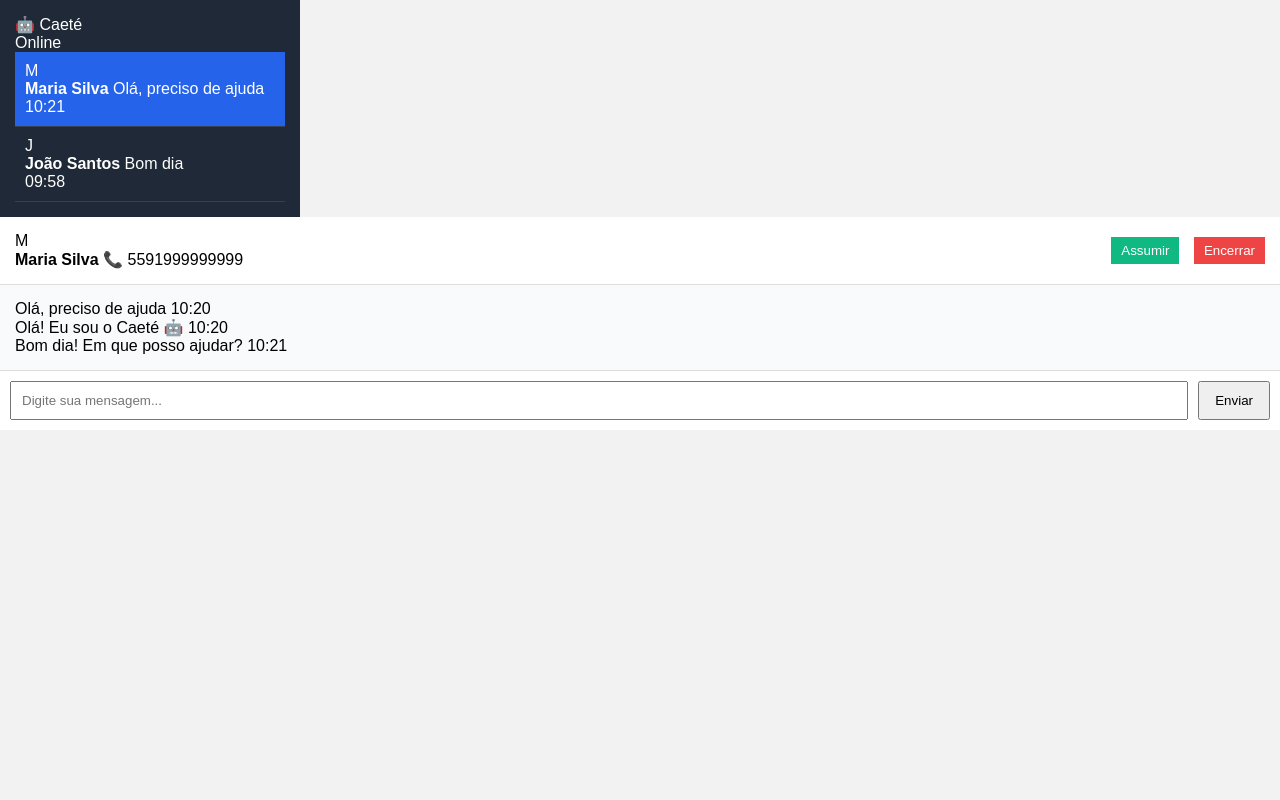
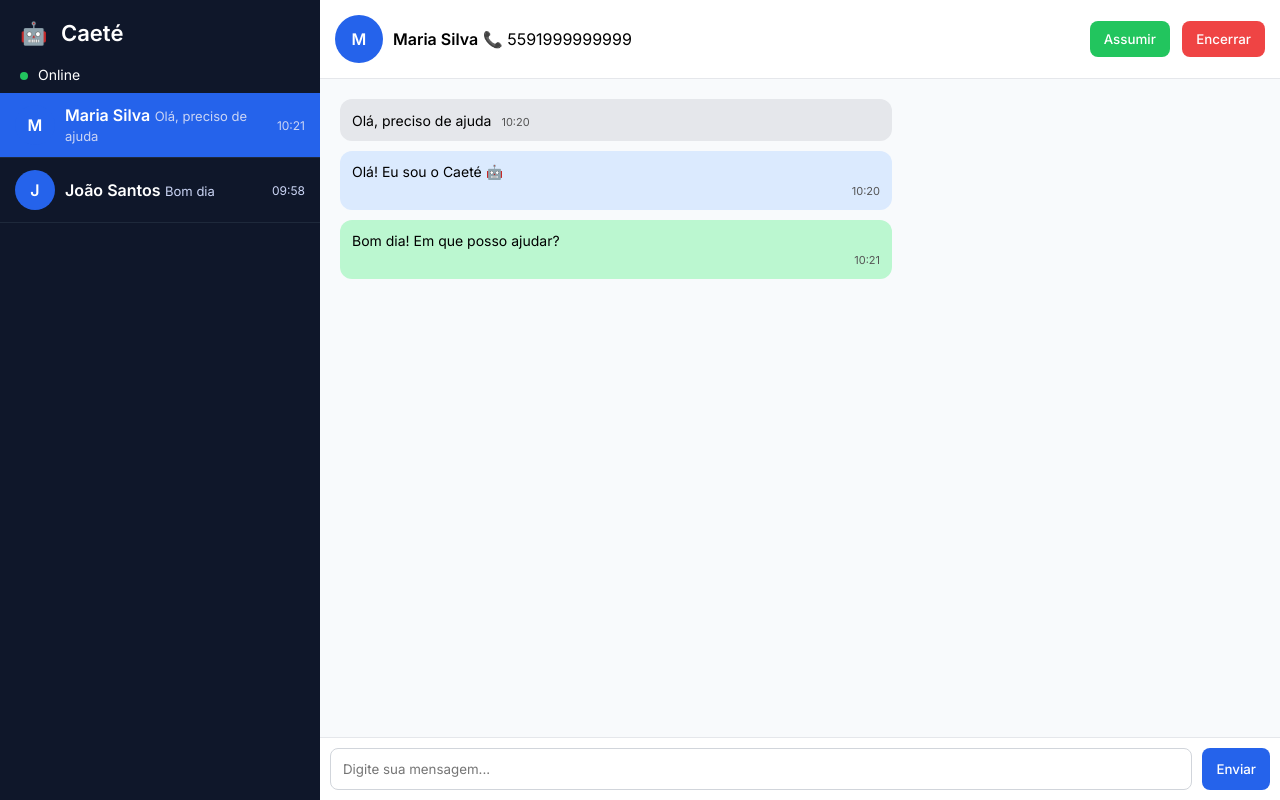
Before and after one commit to tecnologiasemedbraganca-hub/whatsapp-bot-render, a Flask app: page /painel in a window 1280 px wide. Run offline with Flask 3, Linux system fonts and the light colour scheme.

Commit message:
Update painel.css

```diff
--- a/static/css/painel.css
+++ b/static/css/painel.css
@@ -2,46 +2,104 @@
     margin: 0;
     padding: 0;
     box-sizing: border-box;
-    font-family: Arial, Helvetica, sans-serif;
+    font-family: "Inter", sans-serif;
 }
 
 body {
-    background: #f2f2f2;
+    background: #e5e7eb;
 }
 
-.container {
+.app {
     display: flex;
     height: 100vh;
 }
 
 /* SIDEBAR */
 .sidebar {
-    width: 300px;
-    background: #1f2937;
+    width: 320px;
+    background: #0f172a;
     color: #fff;
-    padding: 15px;
+    display: flex;
+    flex-direction: column;
 }
 
-.sidebar h2 {
-    margin-bottom: 15px;
+.logo {
+    padding: 20px;
+    font-size: 22px;
+    font-weight: 600;
 }
 
-.conversas {
-    list-style: none;
+.logo span {
+    margin-left: 8px;
+}
+
+.status {
+    padding: 0 20px 10px;
+    font-size: 14px;
+}
+
+.dot {
+    height: 8px;
+    width: 8px;
+    border-radius: 50%;
+    display: inline-block;
+    margin-right: 6px;
+}
+
+.online {
+    background: #22c55e;
+}
+
+.lista-conversas {
+    overflow-y: auto;
 }
 
 .conversa {
-    padding: 10px;
-    border-bottom: 1px solid #374151;
+    display: flex;
+    align-items: center;
+    padding: 12px 15px;
+    border-bottom: 1px solid #1e293b;
     cursor: pointer;
 }
 
 .conversa:hover {
-    background: #374151;
+    background: #1e293b;
 }
 
 .conversa.ativa {
     background: #2563eb;
+}
+
+.avatar {
+    background: #2563eb;
+    color: #fff;
+    width: 40px;
+    height: 40px;
+    border-radius: 50%;
+    display: flex;
+    align-items: center;
+    justify-content: center;
+    font-weight: 600;
+}
+
+.avatar.grande {
+    width: 48px;
+    height: 48px;
+}
+
+.info {
+    flex: 1;
+    margin-left: 10px;
+}
+
+.info span {
+    font-size: 13px;
+    color: #cbd5f5;
+}
+
+.hora {
+    font-size: 12px;
+    color: #cbd5f5;
 }
 
 /* CHAT */
@@ -49,78 +107,102 @@ body {
     flex: 1;
     display: flex;
     flex-direction: column;
-    background: #fff;
+    background: #f8fafc;
 }
 
 .chat-header {
     padding: 15px;
-    border-bottom: 1px solid #ddd;
+    background: #fff;
+    border-bottom: 1px solid #e5e7eb;
     display: flex;
     justify-content: space-between;
     align-items: center;
 }
 
-.acoes button {
+.usuario {
+    display: flex;
+    align-items: center;
+    gap: 10px;
+}
+
+.acoes .btn {
+    margin-left: 8px;
+}
+
+/* MENSAGENS */
+.mensagens {
+    flex: 1;
+    padding: 20px;
+    overflow-y: auto;
+}
+
+.msg {
+    max-width: 60%;
+    padding: 12px;
+    margin-bottom: 10px;
+    border-radius: 12px;
+    font-size: 14px;
+    position: relative;
+}
+
+.msg.usuario {
+    background: #e5e7eb;
+    align-self: flex-start;
+}
+
+.msg.bot {
+    background: #dbeafe;
+    align-self: flex-start;
+}
+
+.msg.atendente {
+    background: #bbf7d0;
+    align-self: flex-end;
+}
+
+.msg .hora {
+    display: block;
+    text-align: right;
+    font-size: 11px;
+    margin-top: 4px;
+    color: #555;
+}
+
+/* RESPOSTA */
+.resposta {
+    background: #fff;
+    padding: 10px;
+    display: flex;
+    border-top: 1px solid #e5e7eb;
+}
+
+.resposta input {
+    flex: 1;
+    padding: 12px;
+    border-radius: 8px;
+    border: 1px solid #d1d5db;
+}
+
+.btn {
+    padding: 10px 14px;
+    border: none;
+    border-radius: 8px;
+    cursor: pointer;
+    font-weight: 500;
+}
+
+.enviar {
+    background: #2563eb;
+    color: #fff;
     margin-left: 10px;
-    padding: 6px 10px;
-    cursor: pointer;
 }
 
 .assumir {
-    background: #10b981;
+    background: #22c55e;
     color: #fff;
-    border: none;
 }
 
 .encerrar {
     background: #ef4444;
     color: #fff;
-    border: none;
 }
-
-/* MENSAGENS */
-.mensagens {
-    flex: 1;
-    padding: 15px;
-    overflow-y: auto;
-    background: #f9fafb;
-}
-
-.mensagem {
-    max-width: 60%;
-    margin-bottom: 10px;
-    padding: 10px;
-    border-radius: 8px;
-}
-
-.mensagem.usuario {
-    background: #e5e7eb;
-    align-self: flex-start;
-}
-
-.mensagem.bot {
-    background: #dbeafe;
-    align-self: flex-start;
-}
-
-.mensagem.atendente {
-    background: #bbf7d0;
-    align-self: flex-end;
-}
-
-/* RESPOSTA */
-.resposta {
-    display: flex;
-    padding: 10px;
-    border-top: 1px solid #ddd;
-}
-
-.resposta input {
-    flex: 1;
-    padding: 10px;
-}
-
-.resposta button {
-    padding: 10px 15px;
-    margin-left: 10px;
-}
```
